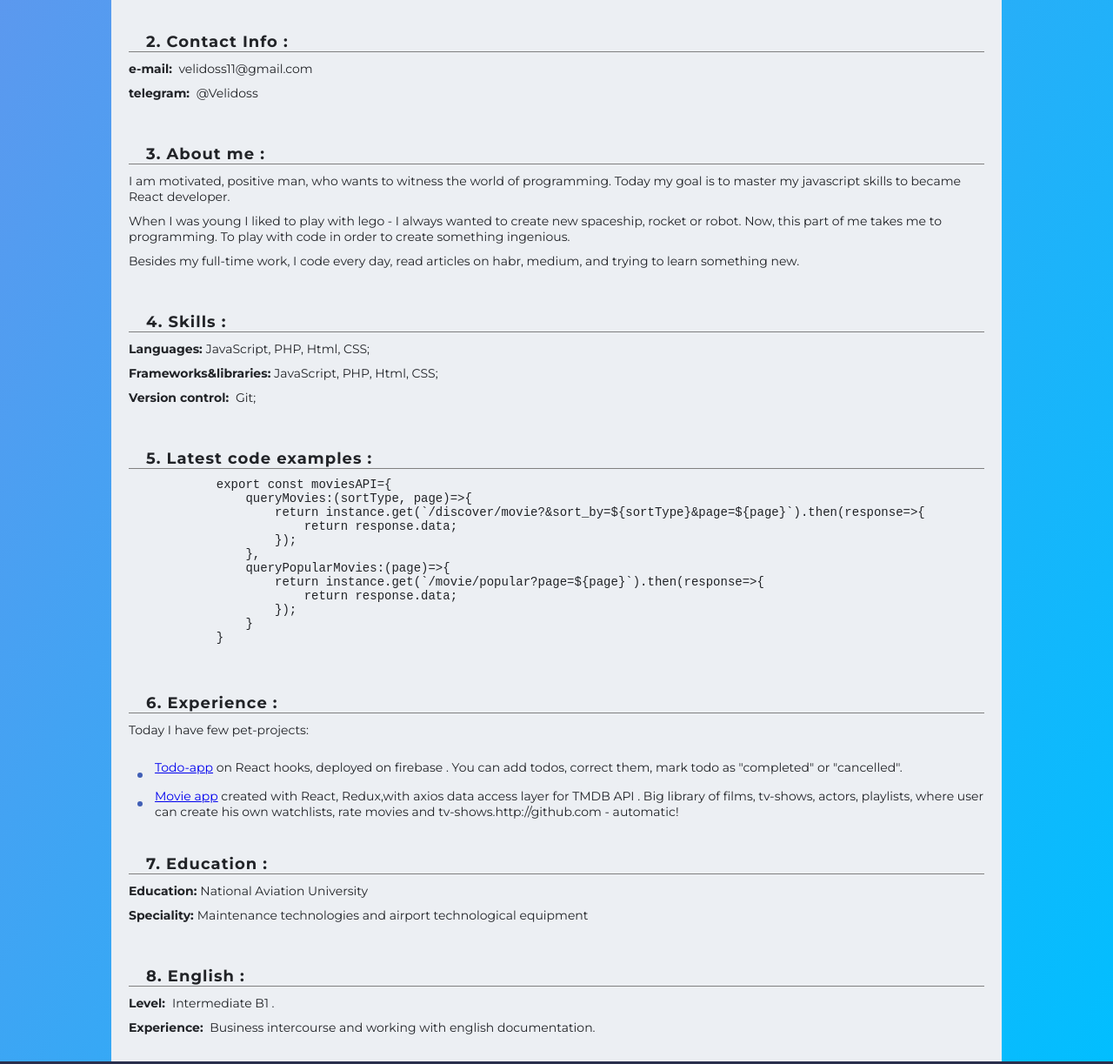
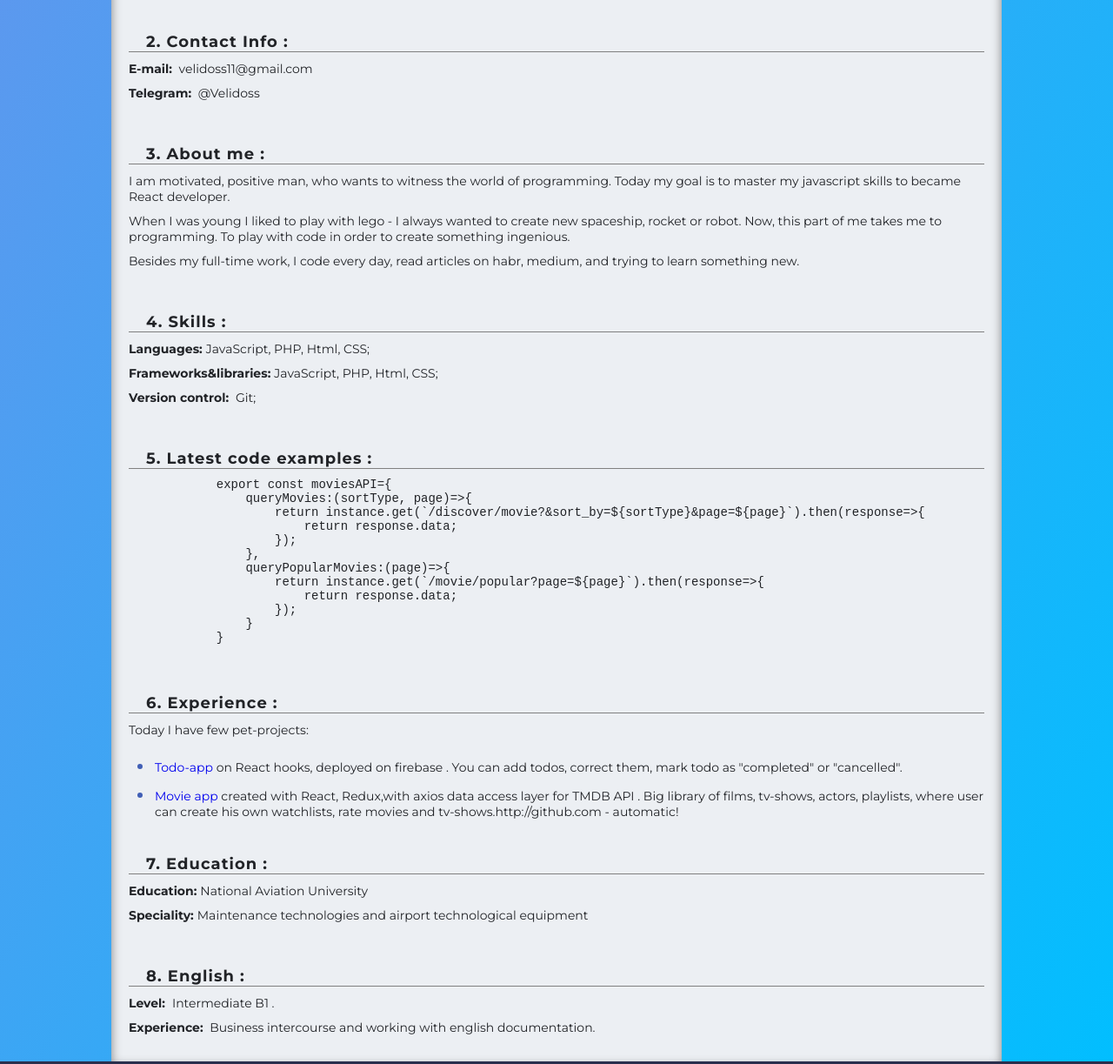
Before and after one commit to Velidoss/rsschool-cv, a plain HTML site: page index.html in a window 1280 px wide. Shown: the part 324-1547 px from the top of the page at 87% size. Drawn offline with Linux system fonts and the light colour scheme.

Commit message:
feat: added box-shadow to cv; fix: minor fixes in cv

```diff
--- a/index.html
+++ b/index.html
@@ -29,8 +29,8 @@
         <section class="cv-section">
             <div class="cv-section__title"><p>2. Contact Info :</p></div>
             <div class="cv-section__info">
-                <p><strong>e-mail:&nbsp;</strong> velidoss11@gmail.com </p>
-                <p><strong>telegram:&nbsp;</strong> @Velidoss</p>
+                <p><strong>E-mail:&nbsp;</strong> velidoss11@gmail.com </p>
+                <p><strong>Telegram:&nbsp;</strong> @Velidoss</p>
             </div>
         </section>
         <section class="cv-section">
--- a/styles.css
+++ b/styles.css
@@ -32,7 +32,9 @@ main{
     margin: 0 auto;
     background: rgb(236, 239, 243);
     color: #212327;
+    box-shadow: 0 5px 12px 0 #808080 inset;
 }
+
 .cv-main{
     padding-left: 20px;
     padding-right: 20px;
@@ -73,11 +75,15 @@ main{
 }
 .cv-section__info ul {
     list-style: none;
+
 }
 .cv-section__info li{
     padding-left: 30px;
     margin-top: 15px;
     position: relative;
+}
+.cv-section__info li a{
+    text-decoration: none;
 }
 .cv-section__info li:before{
     content: '';
@@ -86,7 +92,7 @@ main{
     border-radius: 50%;
     position: absolute;
     background: #405fb5;
-    top: 15px;
+    top: 5px;
     left: 10px;
 }
 .cv-section__info_name{
```
